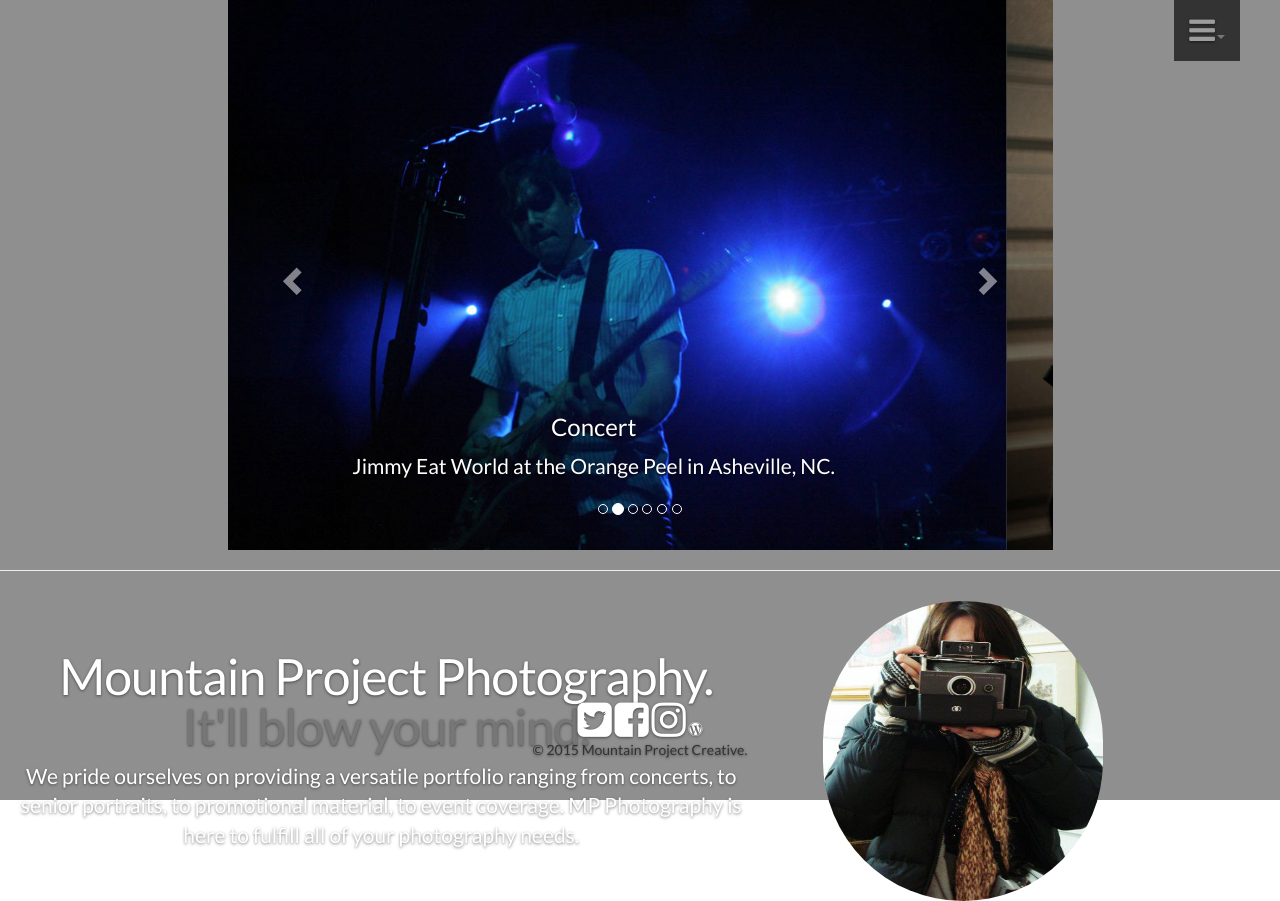
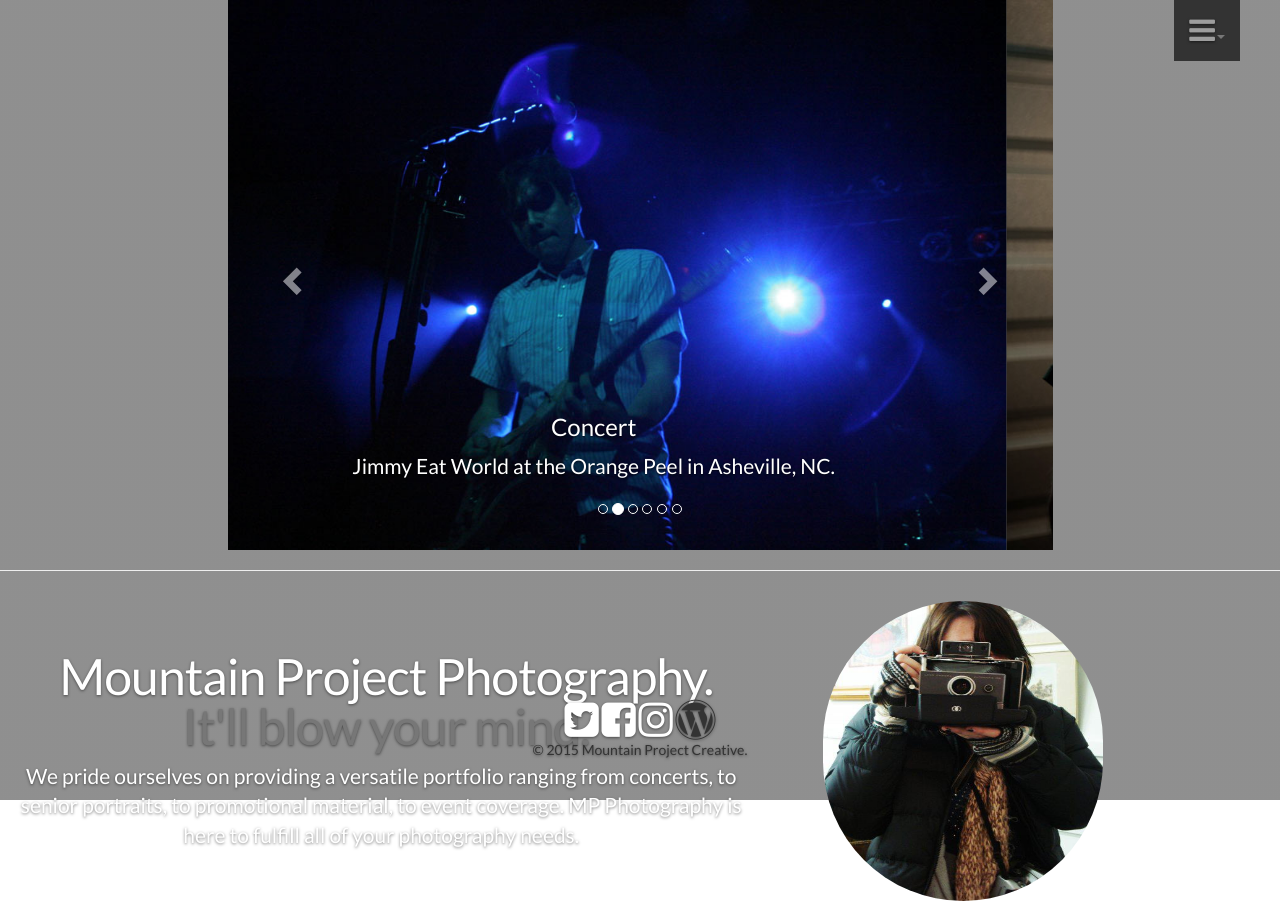
Before and after one commit to ksedlmeyer/mpc-web, a plain HTML site: page pages/photo.html in a window 1280 px wide. Drawn offline with nearby package versions, Linux system fonts and the light colour scheme.

Commit message:
Update photo.css

```diff
--- a/css/photo.css
+++ b/css/photo.css
@@ -123,12 +123,12 @@ body {
  */
 
 .fa.fa-twitter-square, .fa.fa-facebook-square,
-.fa.fa-instagram {
+.fa.fa-instagram, .fa.fa-wordpress {
   font-size: 40px;
 }
 
 .fa.fa-twitter-square:hover, .fa.fa-facebook-square:hover,
-.fa.fa-instagram:hover {
+.fa.fa-instagram:hover, .fa.fa-wordpress {
   color: #333;
 }
 
```
